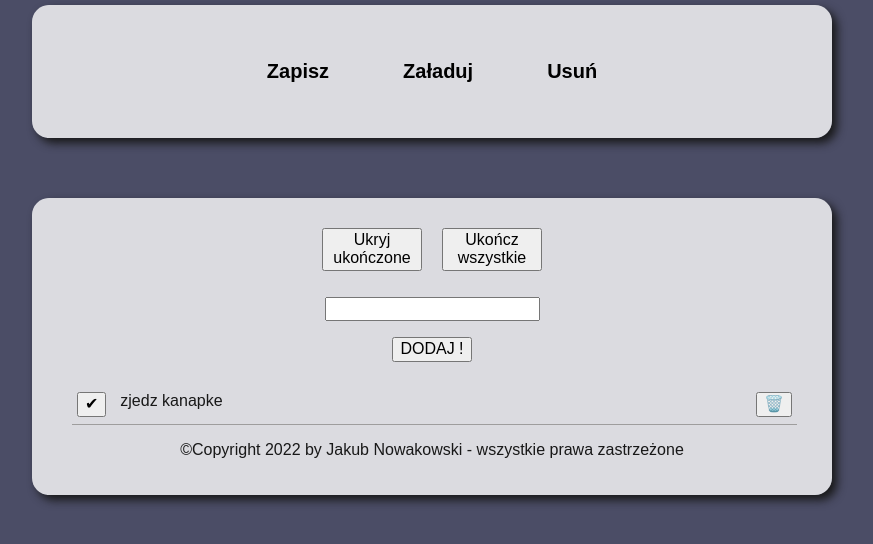
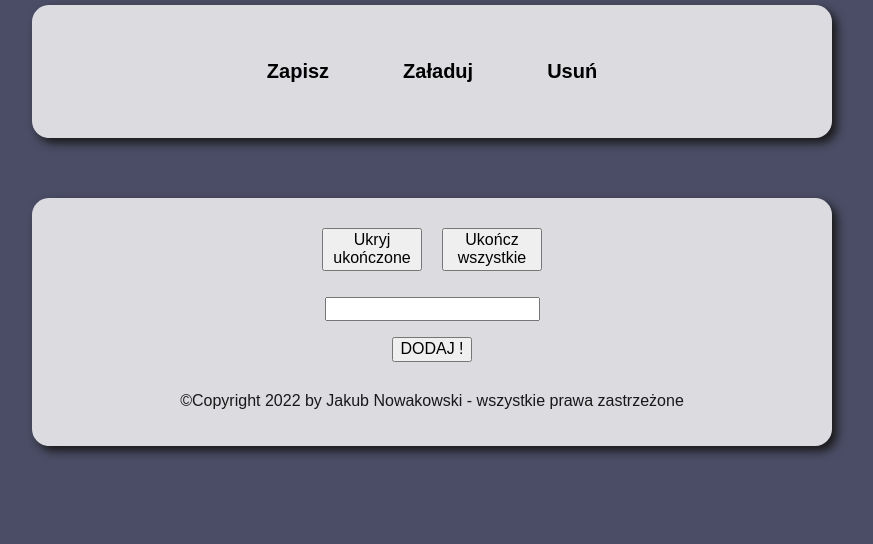
Before and after one commit to Jacob-Isaac/NewTaskListReact, a React (Create React App) app: page / in a window 1280 px wide. Shown: the top 544 px of the page, without its empty margins (208-1081 px from the left). Built offline with nearby package versions, Linux system fonts and the light colour scheme; a web font is replaced by a local one.

Commit message:
localStorage save and load functionality

```diff
--- a/src/App.js
+++ b/src/App.js
@@ -16,15 +16,9 @@ function App() {
 
   const [hideTasks, setHide] = React.useState(false);
   const [showOrHide, setButtonText] = React.useState(false);
-  const [taskList, setTasks] = React.useState([{
-    id: 1,
-    content: "zjedz kanapke",
-    done: false
-  },]);
+  const [taskList, setTasks] = React.useState(JSON.parse(localStorage.getItem("taskList")) || []);
 
   localStorage.setItem("taskList", JSON.stringify(taskList));
-  // JSON.parse(localStorage.getItem("taskList"))
-
 
 
   const hideAllTasks = () => {
@@ -77,7 +71,8 @@ function App() {
           hideAllTasks={hideAllTasks}
           showOrHide={showOrHide}
           doneAllTasks={doneAllTasks} />
-        <Form addNewTask={addNewTask} />
+        <Form addNewTask={addNewTask}
+        taskList={taskList} />
         <Tasks
           taskList={taskList}
           hideTasks={hideTasks}
--- a/src/Form/index.js
+++ b/src/Form/index.js
@@ -1,7 +1,7 @@
 import React from "react";
 import "./style.css";
 
-const Form = ({addNewTask}) =>
+const Form = ({addNewTask, taskList}) =>
 {
 
 const [newTask, setNewTask] = React.useState("");
@@ -15,6 +15,7 @@ const onFormSubmit = (event) => {
   {
   document.getElementById("ul").classList.add("tasks__smallText");
   }
+
 };
 
   return (
```
